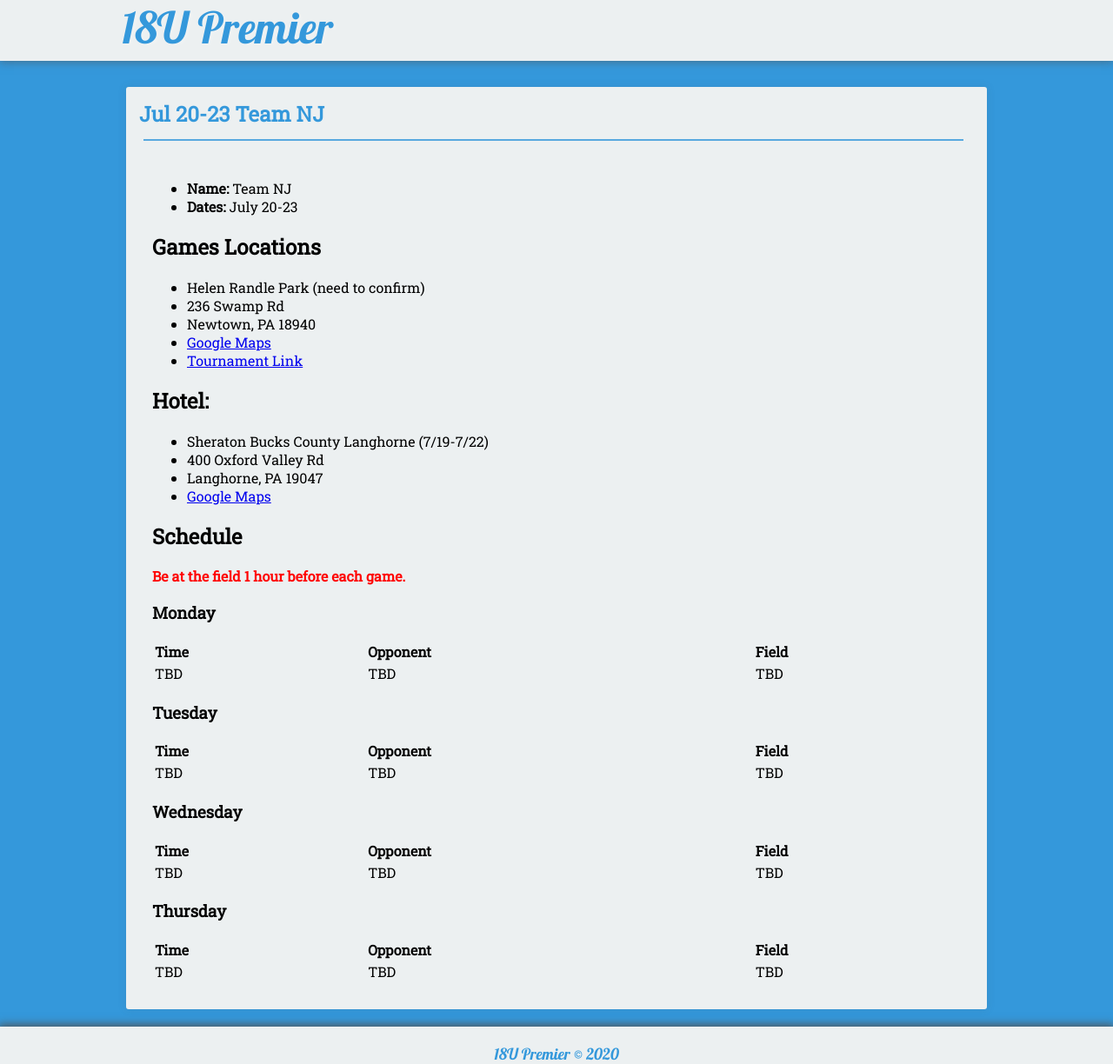
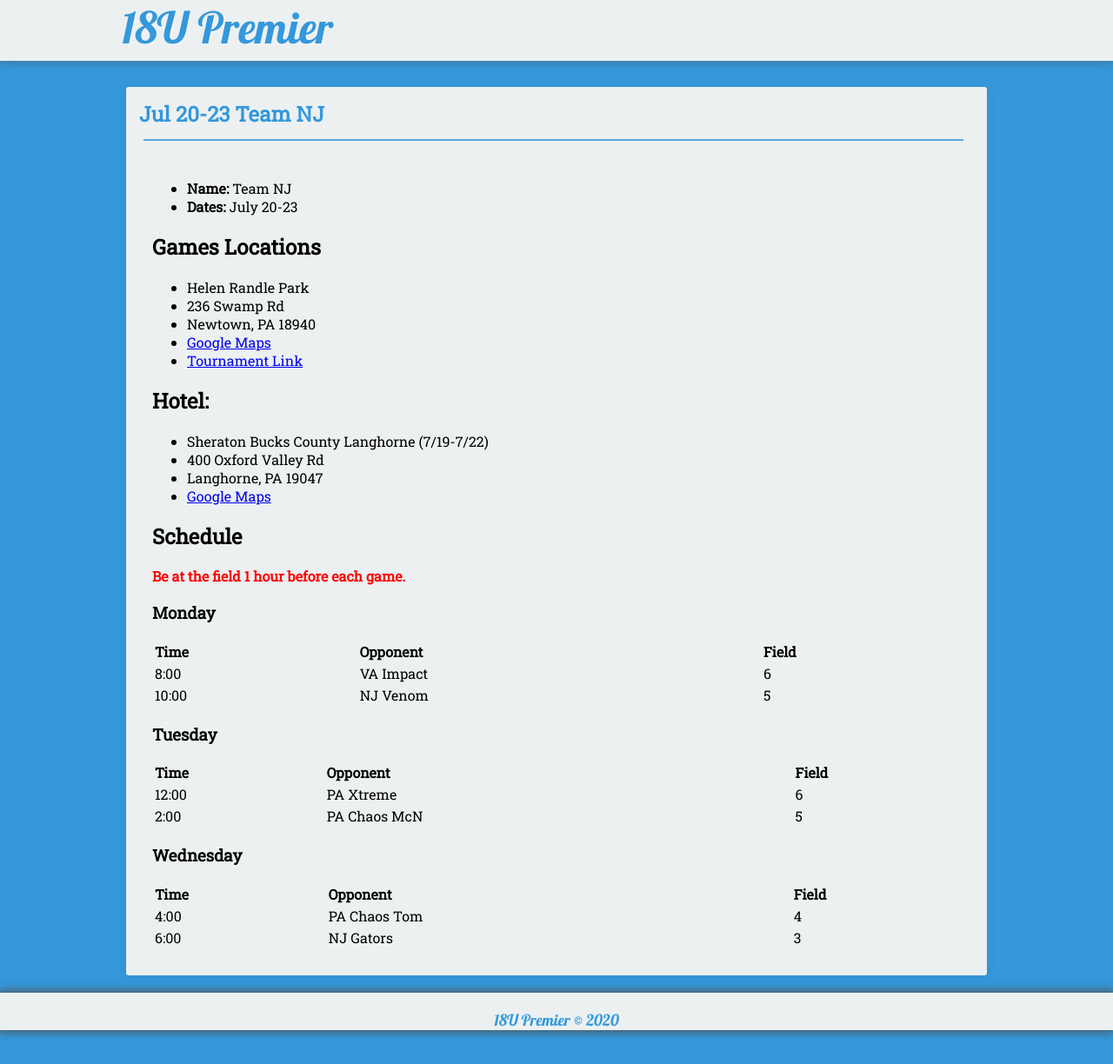
Before and after one commit to seanmerrow/ecf, a Jekyll site: the page built from _posts/2019-08-05-Jun-8-TeamNJ.md, in a window 1280 px wide. Shown: the whole page at 87% size. Built offline with Jekyll 4.4.1, drawn with Linux system fonts in a browser that asks for light colours; nearby versions of some CDN libraries.

Commit message:
Update 2019-08-05-Jun-8-TeamNJ.md

```diff
--- a/_posts/2019-08-05-Jun-8-TeamNJ.md
+++ b/_posts/2019-08-05-Jun-8-TeamNJ.md
@@ -12,7 +12,7 @@ category:
 * **Dates:** July 20-23
 
 ## Games Locations
-* Helen Randle Park (need to confirm)
+* Helen Randle Park
 * 236 Swamp Rd
 * Newtown, PA 18940
 * [Google Maps](https://goo.gl/maps/aMFaibGYmezfACwd8)
@@ -31,22 +31,19 @@ category:
 
 | Time     | Opponent       | Field |
 |:---      |:---            |:---   |
-| TBD      | TBD            |TBD    |
+| 8:00     | VA Impact      |6      |
+| 10:00    | NJ Venom       |5      |
 
 ### Tuesday
 
 | Time     | Opponent       | Field |
 |:---      |:---            |:---   |
-| TBD      | TBD            |TBD    |
+| 12:00    | PA Xtreme      |6      |
+| 2:00     | PA Chaos McN   |5      |
 
 ### Wednesday
 
 | Time     | Opponent       | Field |
 |:---      |:---            |:---   |
-| TBD      | TBD            |TBD    |
-
-### Thursday
-
-| Time     | Opponent       | Field |
-|:---      |:---            |:---   |
-| TBD      | TBD            |TBD    |
+| 4:00     | PA Chaos Tom   |4      |
+| 6:00     | NJ Gators      |3      |
```
